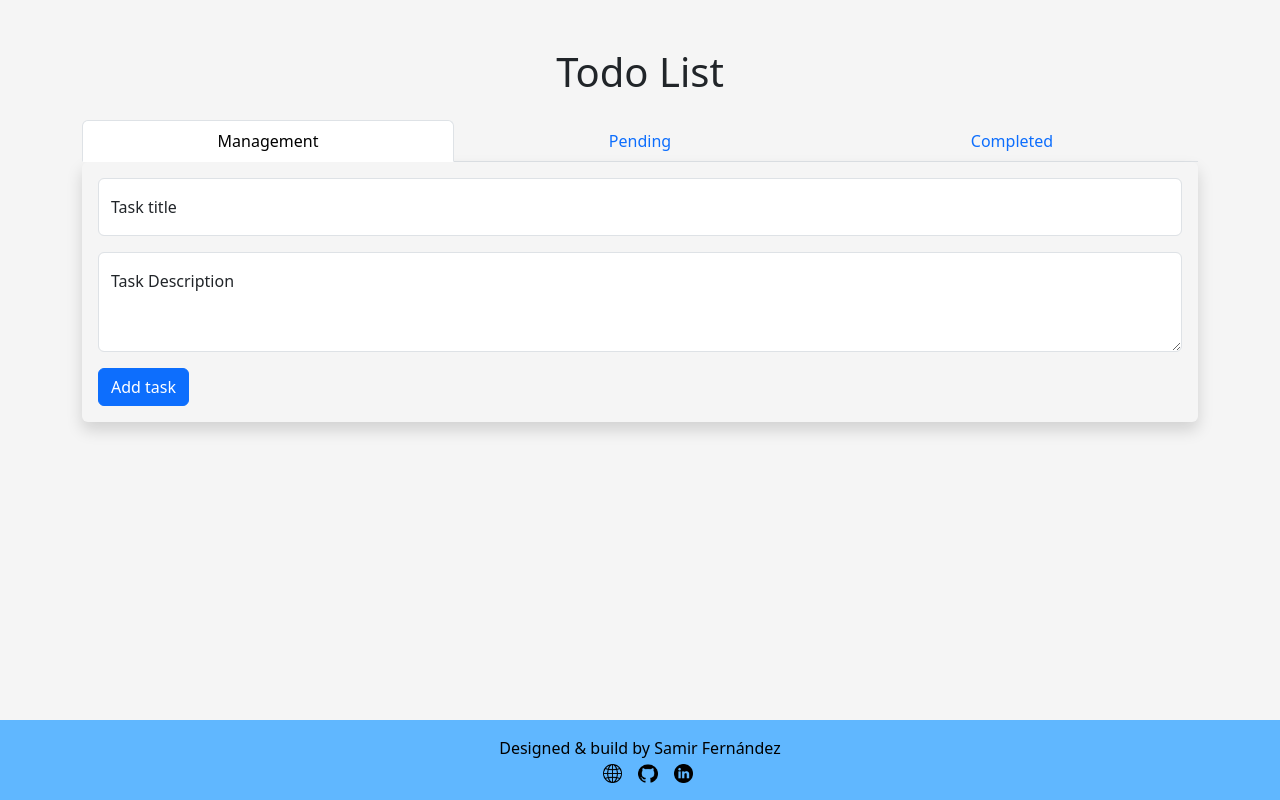
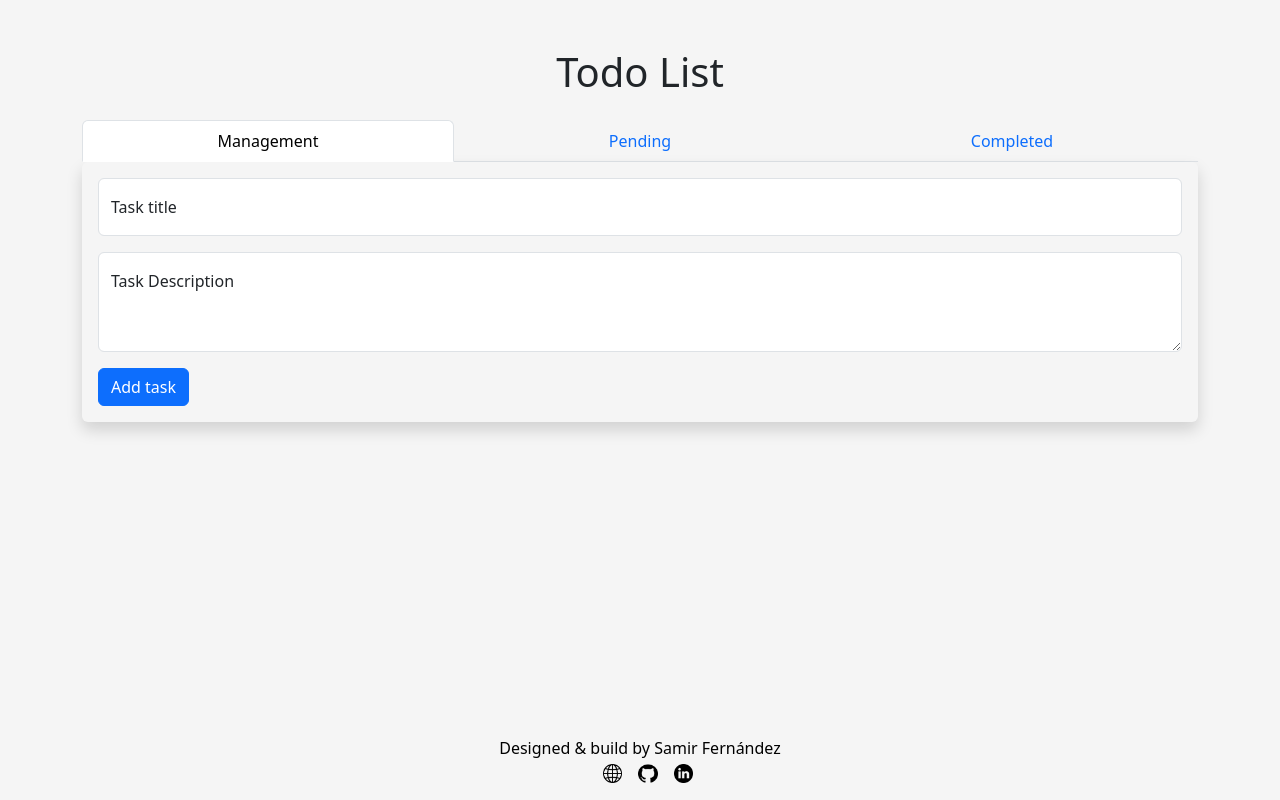
Before and after one commit to SamirFdez/TodoList, a React (Vite) app: page / in a window 1280 px wide. Built offline with nearby package versions, Linux system fonts and the light colour scheme.

Commit message:
App done ++

```diff
--- a/src/components/footer/footer.jsx
+++ b/src/components/footer/footer.jsx
@@ -8,7 +8,7 @@ export const Footer = () => {
 
   return (
     <>
-        <section className="d-flex justify-content-between p-2 footer" style={{backgroundColor: "#60B7FF"}}>
+        <section className="d-flex justify-content-between p-2 footer">
             <Container>
                 <footer className="d-flex flex-wrap align-items-center py-1 my-1">
                     <div className="col-12 justify-content-center d-flex align-items-center">
--- a/src/index.css
+++ b/src/index.css
@@ -15,6 +15,7 @@ body {
     margin-top: auto;
     color: #000000;
     justify-content: center;
+    /* background-color: #60B7FF; */
   }
 
   .textFooter {
```
